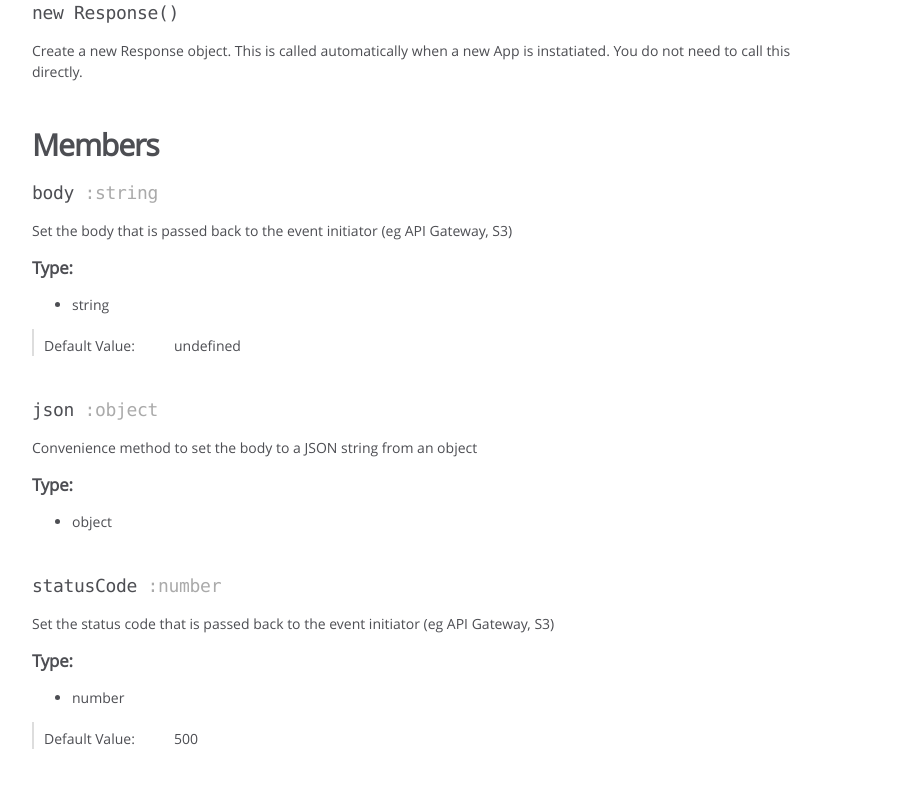
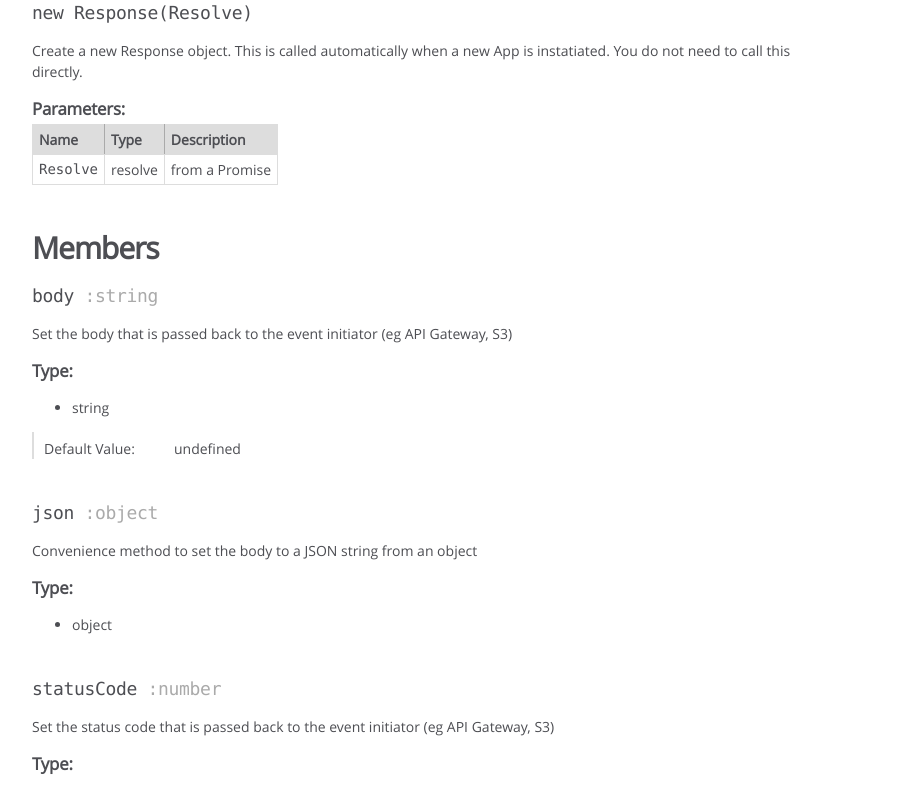
Before and after one commit to dankantor/deeserverless, a website: page docs/Response.html in a window 1280 px wide. Shown: the part 1001-1788 px from the top of the page, without its empty margins (0-918 px from the left). Drawn offline with Linux system fonts and the light colour scheme.

Commit message:
more docs

```diff
--- a/apigateway/index.mjs
+++ b/apigateway/index.mjs
@@ -7,7 +7,6 @@ class Index extends Page {
   }
 
   get() {
-    console.log('res', this.res);
     this.res.statusCode = 200;
     this.res.done();
   }
--- a/docs/Response.html
+++ b/docs/Response.html
@@ -367,7 +367,7 @@ initiator (eg API Gateway, S3)</p>
 
 <header>
 
-        <h2><span class="attribs"><span class="type-signature"></span></span>Response<span class="signature">()</span><span class="type-signature"></span></h2>
+        <h2><span class="attribs"><span class="type-signature"></span></span>Response<span class="signature">(Resolve)</span><span class="type-signature"></span></h2>
 
 
 </header>
@@ -380,7 +380,7 @@ initiator (eg API Gateway, S3)</p>
 
 
 
-    <h4 class="name" id="Response"><span class="type-signature"></span>new Response<span class="signature">()</span><span class="type-signature"></span></h4>
+    <h4 class="name" id="Response"><span class="type-signature"></span>new Response<span class="signature">(Resolve)</span><span class="type-signature"></span></h4>
 
 
 
@@ -398,6 +398,55 @@ a new App is instatiated. You do not need to call this directly.</p>
 
 
 
+
+
+    <h5>Parameters:</h5>
+
+
+<table class="params">
+    <thead>
+    <tr>
+
+        <th>Name</th>
+
+
+        <th>Type</th>
+
+
+
+
+
+        <th class="last">Description</th>
+    </tr>
+    </thead>
+
+    <tbody>
+
+
+        <tr>
+
+                <td class="name"><code>Resolve</code></td>
+
+
+            <td class="type">
+
+
+<span class="param-type">resolve</span>
+
+
+
+            </td>
+
+
+
+
+
+            <td class="description last"><p>from a Promise</p></td>
+        </tr>
+
+
+    </tbody>
+</table>
 
 
 
@@ -713,7 +762,7 @@ initiator (eg API Gateway, S3)</p>
 <br class="clear">
 
 <footer>
-    Documentation generated by <a href="https://github.com/jsdoc/jsdoc">JSDoc 3.6.7</a> on Mon Dec 06 2021 17:40:53 GMT+0000 (Coordinated Universal Time)
+    Documentation generated by <a href="https://github.com/jsdoc/jsdoc">JSDoc 3.6.7</a> on Mon Dec 06 2021 18:02:22 GMT+0000 (Coordinated Universal Time)
 </footer>
 
 <script> prettyPrint(); </script>
```
Also changed, not shown: docs/App.html (+1 -1 lines), docs/Request.html (+115 -1 lines), docs/index.html (+1 -1 lines), spec/app.mjs (+0 -1 lines).
